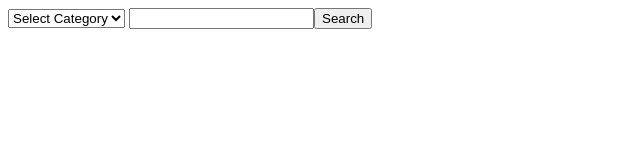
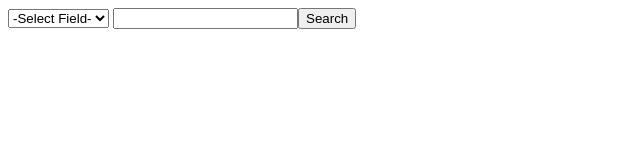
Before and after one commit to Swat0026/arraytask, a plain HTML site: page index.html in a window 1280 px wide. Shown: the whole page, without its empty margins (0-640 px from the left). Drawn offline with Linux system fonts and the light colour scheme.

Commit message:
modified second task

```diff
--- a/index.html
+++ b/index.html
@@ -14,7 +14,7 @@
 
                 <div class="search" style="float: left;">
                     <select name="category" id="">
-                        <option value="">Select Category</option>
+                        <option value="">-Select Field-</option>
                         <option value="">Company</option>
                         <option value="">Model</option>
                         <option value="">Memory</option>
@@ -42,7 +42,7 @@
 
     <!-- <table class="table table-striped">
         <tr  class="bg-info">
-            <th>Company</th>
+            <th>Company</th>g
             <th>Model</th>
             <th>Memory</th>
             <th>Price</th>
```
